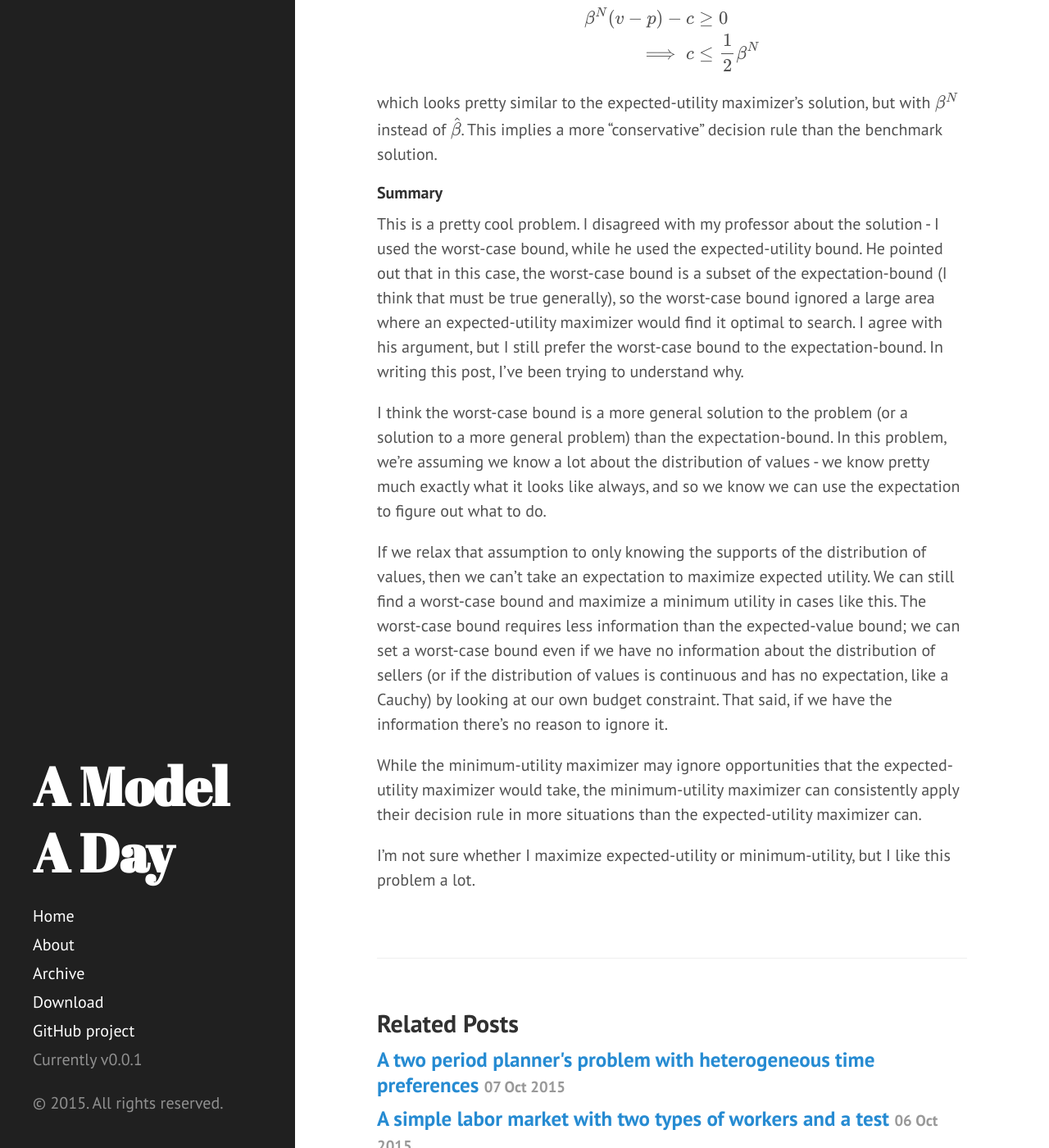
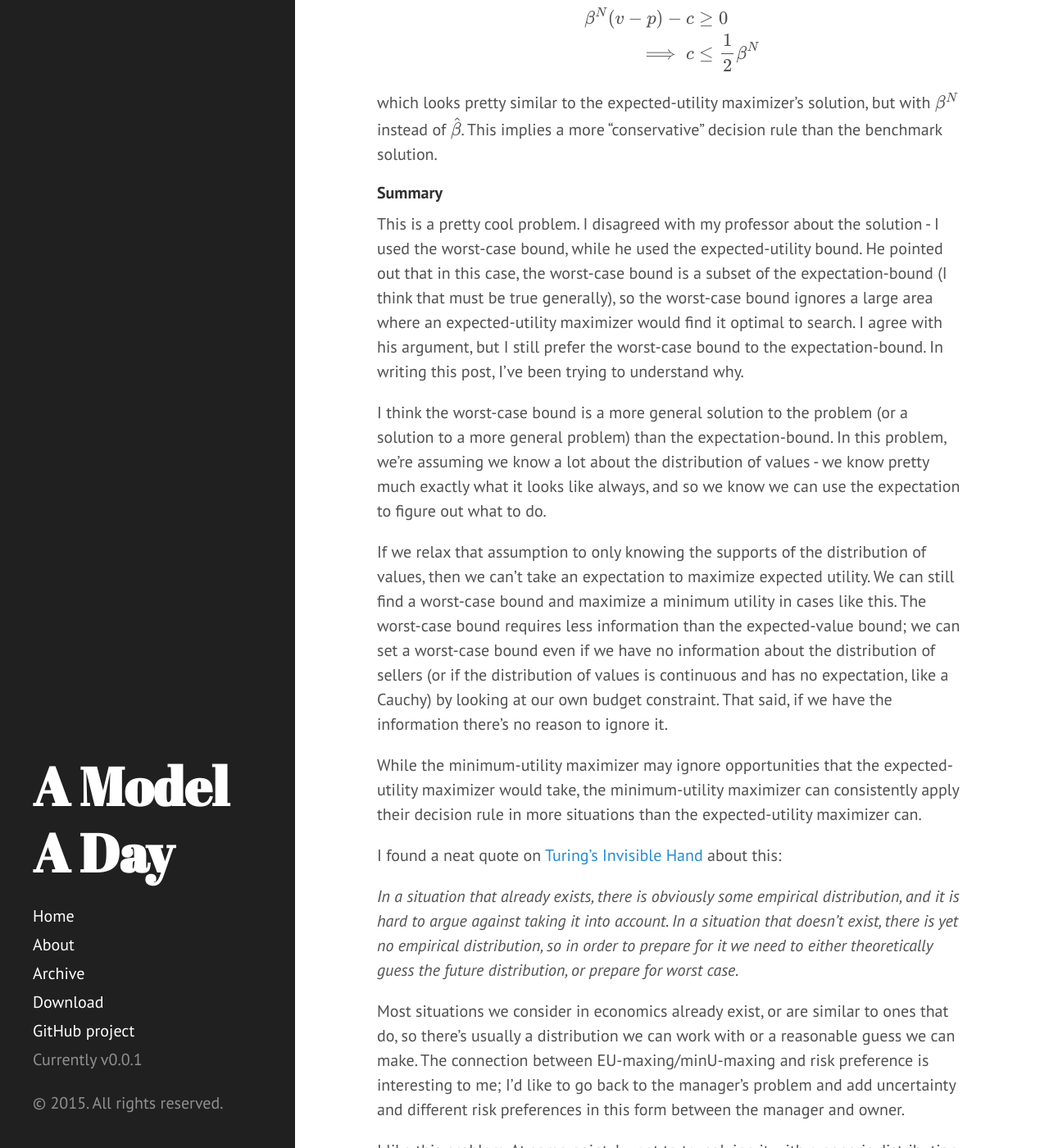
Before and after one commit to akhilrao/akhilrao.github.io, a Jekyll site: the page built from _posts/2015-10-08-imperfect-information-car-search.md, in a window 1280 px wide and 1400 px high, scrolled down 1824 px. Shown: the whole window at 82% size. Built offline with Jekyll 4.4.1, drawn with Linux system fonts in a browser that asks for light colours; Markdown is read by kramdown in place of the engine named in the settings; formulas are drawn with MathJax 3; some of the changed text lies outside the part shown.

Commit message:
fixed typos

```diff
--- a/_posts/2015-10-08-imperfect-information-car-search.md
+++ b/_posts/2015-10-08-imperfect-information-car-search.md
@@ -63,7 +63,7 @@ which looks pretty similar to the expected-utility maximizer's solution, but wit
 
 #### Summary
 
-This is a pretty cool problem. I disagreed with my professor about the solution - I used the worst-case bound, while he used the expected-utility bound. He pointed out that in this case, the worst-case bound is a subset of the expectation-bound (I think that must be true generally), so the worst-case bound ignored a large area where an expected-utility maximizer would find it optimal to search. I agree with his argument, but I still prefer the worst-case bound to the expectation-bound. In writing this post, I've been trying to understand why.
+This is a pretty cool problem. I disagreed with my professor about the solution - I used the worst-case bound, while he used the expected-utility bound. He pointed out that in this case, the worst-case bound is a subset of the expectation-bound (I think that must be true generally), so the worst-case bound ignores a large area where an expected-utility maximizer would find it optimal to search. I agree with his argument, but I still prefer the worst-case bound to the expectation-bound. In writing this post, I've been trying to understand why.
 
 I think the worst-case bound is a more general solution to the problem (or a solution to a more general problem) than the expectation-bound. In this problem, we're assuming we know a lot about the distribution of values - we know pretty much exactly what it looks like always, and so we know we can use the expectation to figure out what to do.
 
@@ -71,4 +71,10 @@ If we relax that assumption to only knowing the supports of the distribution of
 
 While the minimum-utility maximizer may ignore opportunities that the expected-utility maximizer would take, the minimum-utility maximizer can consistently apply their decision rule in more situations than the expected-utility maximizer can.
 
-I'm not sure whether I maximize expected-utility or minimum-utility, but I like this problem a lot.
+I found a neat quote on [Turing's Invisible Hand](https://agtb.wordpress.com/2009/09/06/cs-and-economics-different-attitudes/) about this:
+
+*In a situation that already exists, there is obviously some empirical distribution, and it is hard to argue against taking it into account.  In a situation that doesn’t exist, there is yet no empirical distribution, so in order to prepare for it we need to either theoretically guess the future distribution, or prepare for worst case.*
+
+Most situations we consider in economics already exist, or are similar to ones that do, so there's usually a distribution we can work with or a reasonable guess we can make. The connection between EU-maxing/minU-maxing and risk preference is interesting to me; I'd like to go back to the manager's problem and add uncertainty and different risk preferences in this form between the manager and owner.
+
+I like this problem. At some point, I want to try solving it with a generic distribution of values and running it in R.
```
Also changed, not shown: 1 other file.
